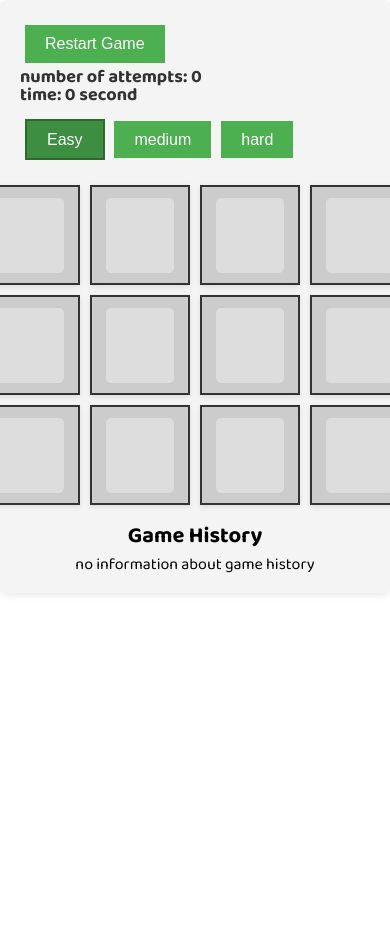
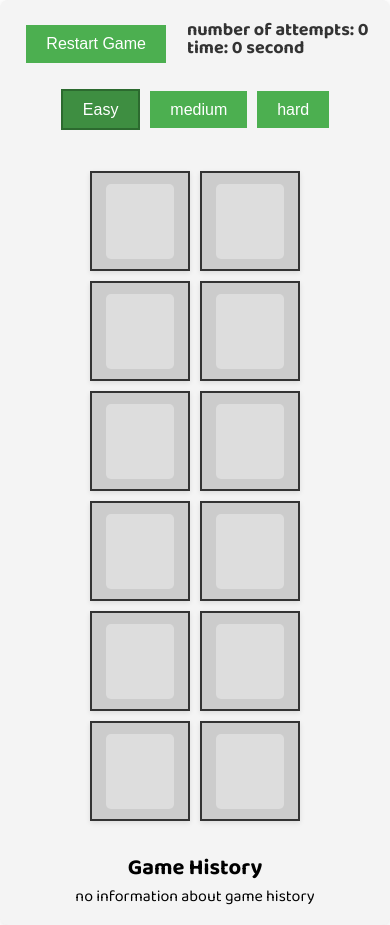
Before and after one commit to cmdspeed/Memory-Game, a React (Vite) app: page / in a window 390 px wide. Before the commit the page ends 844 px from the top, so only its background shows below. Built offline with nearby package versions, Linux system fonts and the light colour scheme.

Commit message:
add gameboard responsive

```diff
--- a/src/components/styles/GameBoard/GameBoard.scss
+++ b/src/components/styles/GameBoard/GameBoard.scss
@@ -4,33 +4,30 @@
   border-radius: 8px;
   box-shadow: 0 2px 8px rgba(0, 0, 0, 0.1);
 
-  // .reset-button,
-  // .level {
-  //   margin: 5px;
-  //   padding: 10px 20px;
-  //   font-size: 16px;
-  //   cursor: pointer;
-  //   background-color: #4caf50;
-  //   color: white;
-  //   border: none;
-  //   border-radius: 5px;
-  //   transition: background-color 0.3s;
+  display: flex;
+  flex-wrap: wrap;
+  justify-content: center;
+  align-items: center;
+  align-content: center;
+  gap: 1rem;
 
-  //   &:hover {
-  //     background-color: #45a049;
-  //   }
-
-  //   &.active {
-  //     background-color: #3e8e41;
-  //     border: 2px solid #2c6a2f;
-  //   }
-  // }
+  max-width: 100vw;
+  min-height: 100vh;
+  margin: 0 auto;
+  overflow: hidden;
 
   .board {
-    display: grid;
-    grid-template-columns: repeat(4, 100px);
-    grid-gap: 10px;
+    display: flex;
+    flex-wrap: wrap;
     justify-content: center;
+    gap: 10px;
+
+    justify-items: center;
+    width: 100%;
+    max-width: 280px;
     margin-top: 20px;
+    @media screen and (min-width: 470px) {
+      max-width: 430px;
+    }
   }
 }
```
